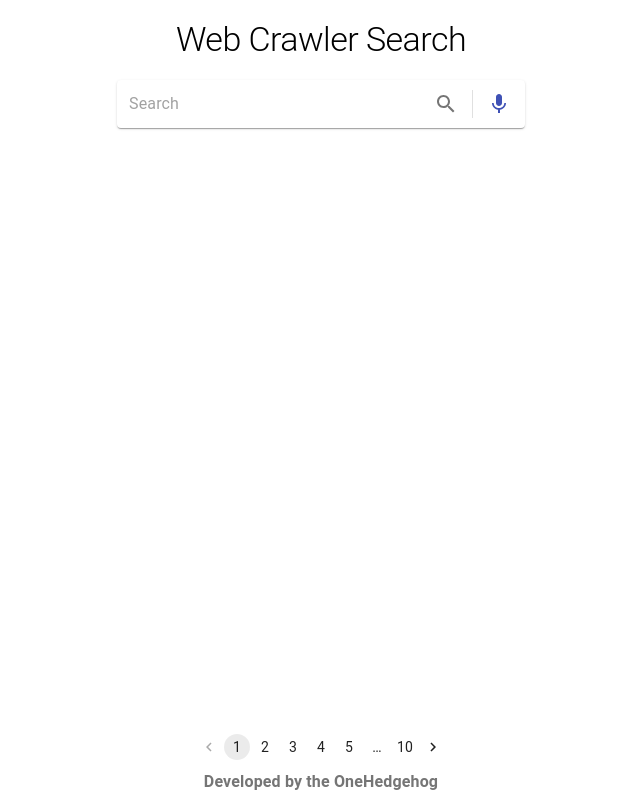
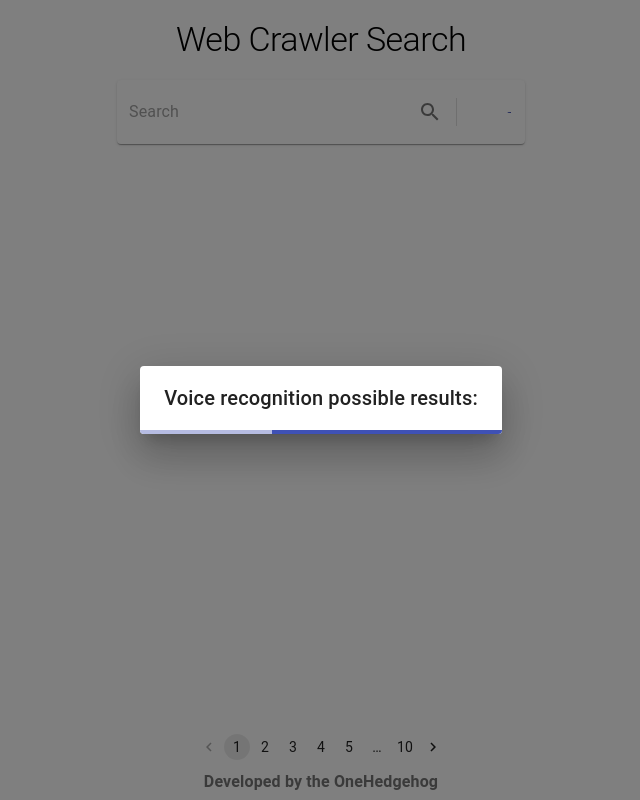
Before and after one commit to OneHedgehog/web-crawler, a React (Create React App) app in the folder seacrh-service/search-frontend/: page / in a window 1280 px wide. Both pictures are taken after a click on the button 818 px from the left and 103 px from the top of the page. Shown: the whole page, without its empty margins (319-959 px from the left). Built offline with nearby package versions, Linux system fonts and the light colour scheme.

Commit message:
voice recognition realized

```diff
--- a/seacrh-service/search-frontend/src/components/header/Header.js
+++ b/seacrh-service/search-frontend/src/components/header/Header.js
@@ -7,6 +7,17 @@ import Divider from '@material-ui/core/Divider';
 import IconButton from '@material-ui/core/IconButton';
 import SearchIcon from '@material-ui/icons/Search';
 import MicIcon from '@material-ui/icons/Mic'
+
+import Dialog from '@material-ui/core/Dialog';
+import DialogTitle from '@material-ui/core/DialogTitle';
+
+import List from '@material-ui/core/List';
+import ListItem from '@material-ui/core/ListItem';
+import ListItemText from '@material-ui/core/ListItemText';
+
+import LinearProgress from '@material-ui/core/LinearProgress';
+import CircularProgress from '@material-ui/core/CircularProgress';
+
 import { Typography } from '@material-ui/core';
 
 import store from '../../stores/app.store';
@@ -59,6 +70,10 @@ function Header() {
     const classes = useStyles();
     const defaultSearchVal =  getSearchFromUrl();
     const [search, setSearch] = useState(defaultSearchVal);
+    const [voiceModal, toggleVoiceModal] = useState(false);
+    const [voiceRecognizedWords, setVoiceRecognizedWords] = useState([]);
+    const [speechRegognizedPressed, setSpeechRecognizedPressed] = useState(false);
+    const [speechRecognitionProcessing, setSeechRecognitionProcessing] = useState(false);
 
     useEffect(() => {
       if (search.length > 0) {
@@ -67,38 +82,63 @@ function Header() {
 
     }, []);
 
-    const onSearchInputChange = (e) => {
-      setSearch(e.target.value)
+    const onSearchInputChange = e => {
+      setSearch(e.target.value);
     }
 
-    const onSearchRequest = (e) => {
+    const onSearchRequest = e => {
       if (e) {
         e.preventDefault();
       }
 
-      const query = { search }
+      const query = { search };
       window.history.replaceState(null, null, `?search=${query.search}`);
       store.dispatch(fetchSearchResults(query.search));
     }
 
     const onVoiceRecognition = () => {
-      console.log('speech start');
+      setSeechRecognitionProcessing(true);
+      setSpeechRecognizedPressed(true);
+      toggleVoiceModal(true);
       recognition.start();
     }
 
-    recognition.onresult = function(event) {
-      console.log('event', event);
-      console.log('all vals',  event.results[0]);
-      console.log('first val', event.results[0][0].transcript);
+    recognition.onresult = event => {
+      setSeechRecognitionProcessing(false);
+      setVoiceRecognizedWords(Array.from(event.results[0]).map((voiceRecognizedResult) => {
+        return voiceRecognizedResult.transcript;
+      }));
     }
 
-    recognition.onspeechend = function() {
-      console.log('speech end');
+    recognition.onspeechend = () => {
       recognition.stop();
+    }
+
+    const handleVoiceRegonizedSentenceClick = sentence => {
+      setSpeechRecognizedPressed(false);
+      toggleVoiceModal(false);
+      setSearch(sentence);
+      window.history.replaceState(null, null, `?search=${sentence}`);
+      store.dispatch(fetchSearchResults(sentence));
     }
 
     return(
         <div>
+          <Dialog open={voiceModal}>
+            <DialogTitle>Voice recognition possible results:</DialogTitle>
+            {speechRecognitionProcessing
+              ?   <LinearProgress />
+              :   <List>
+                    {voiceRecognizedWords.map((sentence, key) => {
+                      return (
+                        <ListItem key={key} button onClick={handleVoiceRegonizedSentenceClick.bind(this, sentence)}>
+                          <ListItemText primary={sentence} />
+                        </ListItem>
+                      )
+                    })}
+                  </List>
+            }
+          </Dialog>
           <Typography className={classes.mainHeader} variant="h1">Web Crawler Search</Typography>
           <Paper component="form" className={classes.root} onSubmit={onSearchRequest}>
             <InputBase
@@ -113,7 +153,7 @@ function Header() {
             </IconButton>
             <Divider className={classes.divider} orientation="vertical" />
             <IconButton color="primary" className={classes.iconButton} aria-label="directions" onClick={onVoiceRecognition}>
-              <MicIcon />
+              {speechRegognizedPressed ? <CircularProgress /> : <MicIcon />}
             </IconButton>
           </Paper>
         </div>
```
